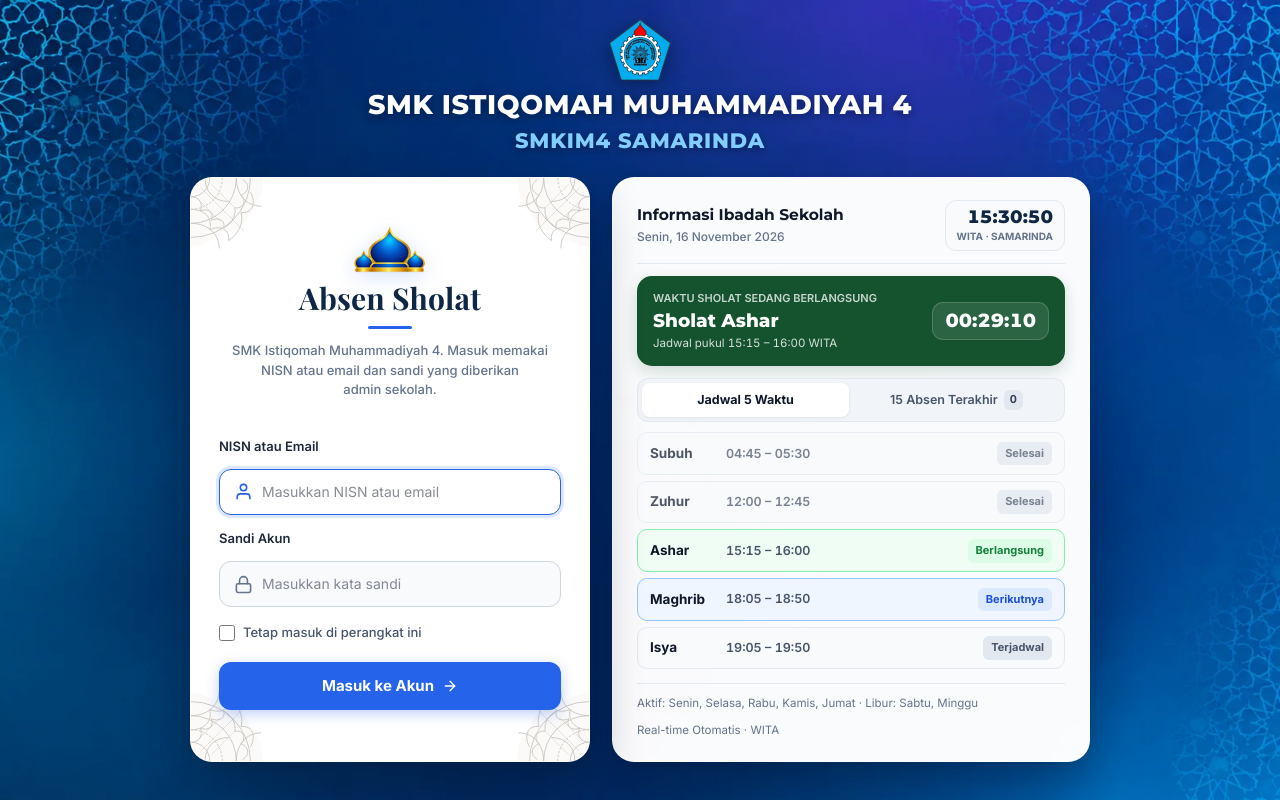
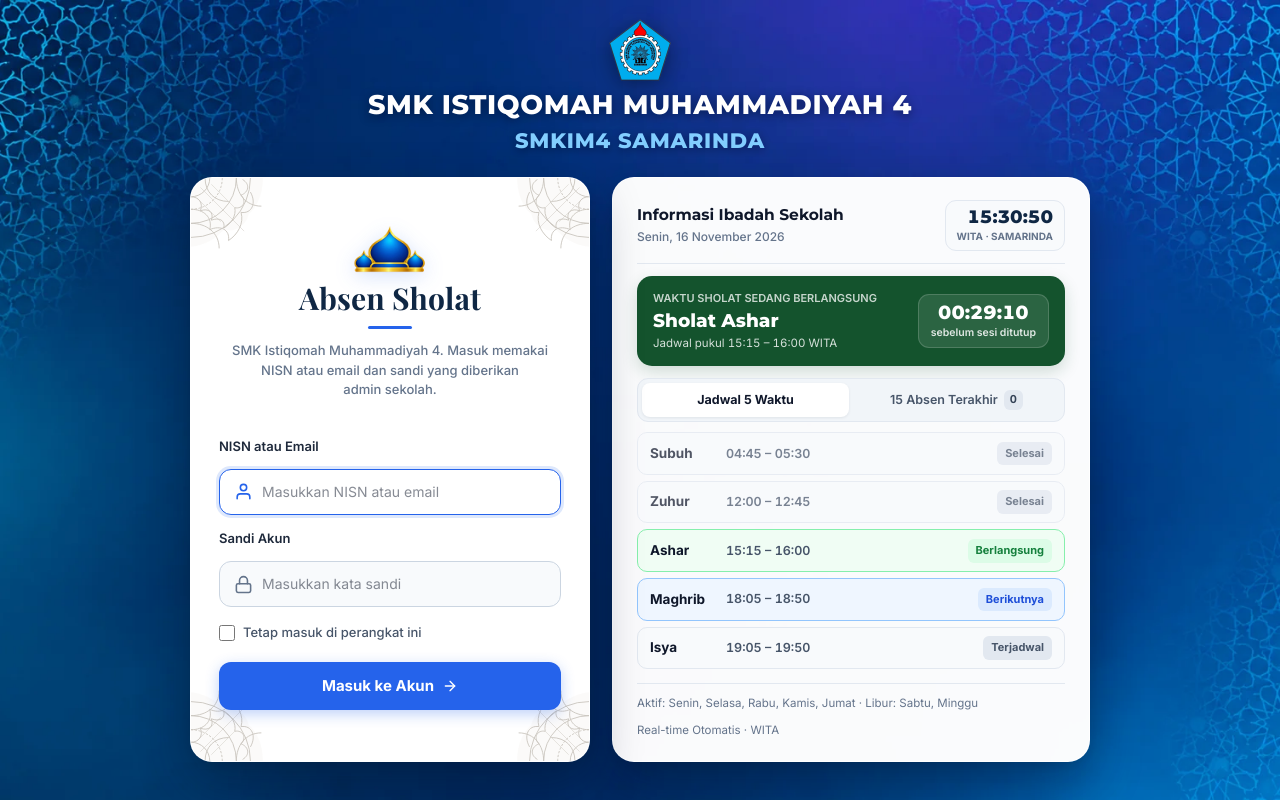
Before and after one commit to harispoppylatip/TekaraAbsenSolat, a Laravel app: page /masuk in a window 1280 px wide. Run offline with Laravel 12, Linux system fonts and the light colour scheme; data comes from the database, SQL or seed files in the repository; data that the repository does not hold is empty; style sheets or scripts are compiled from the project's sources.

Commit message:
feat: tambahkan keterangan 'sebelum sesi ditutup' pada countdown sesi

```diff
--- a/resources/views/auth/login.blade.php
+++ b/resources/views/auth/login.blade.php
@@ -36,7 +36,7 @@
             </div>
             <div class="mobile-live-right">
                 <span class="mobile-live-countdown" id="mobile-strip-timer">--:--:--</span>
-                <span class="mobile-live-clock" id="mobile-strip-clock">{{ now()->format('H:i') }} WITA</span>
+                <span class="mobile-live-clock" id="mobile-strip-clock">{{ $activeSession ? 'sebelum sesi ditutup' : 'menuju sesi dibuka' }}</span>
             </div>
         </div>
 
@@ -458,7 +458,7 @@
         }
 
         .info-countdown-timer-wrap {
-            text-align: right;
+            text-align: center;
             flex-shrink: 0;
             background: rgba(255, 255, 255, 0.1);
             border: 1px solid rgba(255, 255, 255, 0.16);
@@ -476,10 +476,11 @@
         }
 
         .info-countdown-unit {
-            font-size: 10px;
-            color: rgba(255, 255, 255, 0.72);
+            font-size: 10.5px;
+            color: rgba(255, 255, 255, 0.85);
             font-weight: 600;
-            margin-top: 2px;
+            margin-top: 3px;
+            line-height: 1.2;
         }
 
         /* Sub-Tab Switcher di dalam Panel Info */
@@ -928,6 +929,9 @@
                 </div>
                 <div class="info-countdown-timer-wrap">
                     <div class="info-countdown-timer" id="login-countdown-timer">--:--:--</div>
+                    <div class="info-countdown-unit" id="login-countdown-unit">
+                        {{ $activeSession ? 'sebelum sesi ditutup' : 'menuju sesi dibuka' }}
+                    </div>
                 </div>
             </div>
 
@@ -1171,11 +1175,13 @@
                     if (prayerEl) prayerEl.textContent = 'Sholat ' + label;
                     if (windowEl) windowEl.textContent = 'Jadwal pukul ' + start + ' – ' + end + ' WITA';
                     if (timerEl) timerEl.textContent = formatted;
+                    if (unitEl) unitEl.textContent = 'sebelum sesi ditutup';
 
                     if (mobileStrip) mobileStrip.classList.add('is-open');
                     if (mobileCaption) mobileCaption.textContent = 'Sedang Berlangsung';
                     if (mobilePrayer) mobilePrayer.textContent = 'Sholat ' + label + ' (' + start + '–' + end + ')';
                     if (mobileTimer) mobileTimer.textContent = formatted;
+                    if (mobileClock) mobileClock.textContent = 'sebelum sesi ditutup';
                 } else if (nextRow) {
                     const label = nextRow.dataset.prayerLabel;
                     const start = nextRow.dataset.start;
@@ -1193,11 +1199,13 @@
                     if (prayerEl) prayerEl.textContent = 'Sholat ' + label;
                     if (windowEl) windowEl.textContent = 'Jadwal pukul ' + start + ' – ' + end + ' WITA';
                     if (timerEl) timerEl.textContent = formatted;
+                    if (unitEl) unitEl.textContent = 'menuju sesi dibuka';
 
                     if (mobileStrip) mobileStrip.classList.remove('is-open');
                     if (mobileCaption) mobileCaption.textContent = isTomorrowSubuh ? 'Jadwal Besok Pagi' : 'Sholat Berikutnya';
                     if (mobilePrayer) mobilePrayer.textContent = 'Sholat ' + label + ' · ' + start;
                     if (mobileTimer) mobileTimer.textContent = '-' + formatted;
+                    if (mobileClock) mobileClock.textContent = 'menuju sesi dibuka';
                 }
             }
 
```
